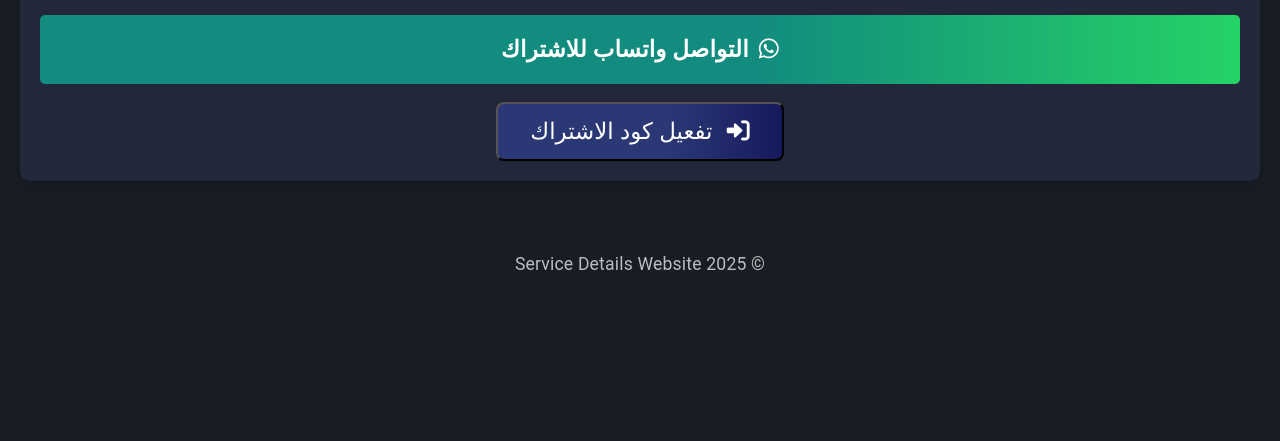
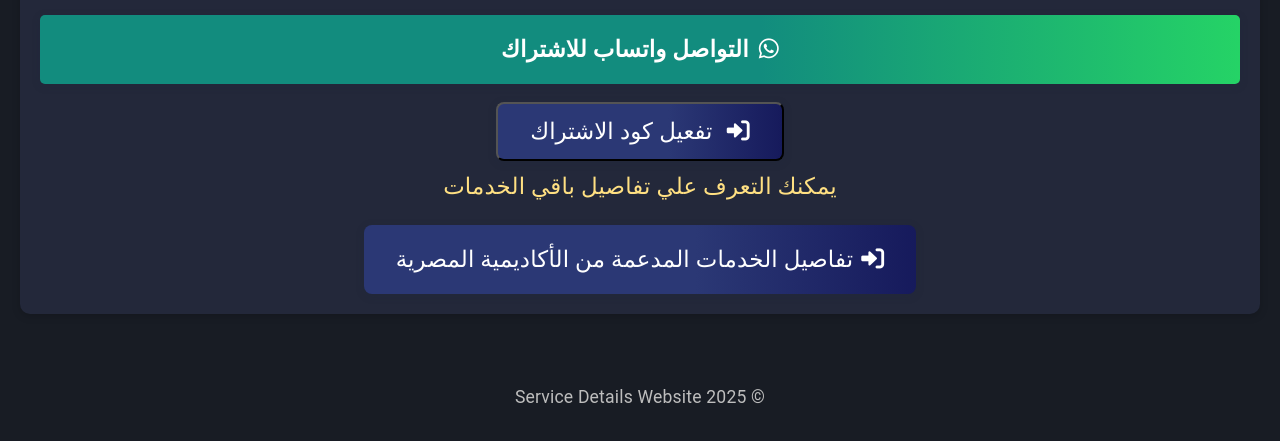
Before and after one commit to egypt-academy/book3, a plain HTML site: page index.html in a window 1280 px wide. Shown: the part 1106-1547 px from the top of the page. Before the commit the page ends 1414 px from the top, so only its background shows below. Drawn offline with Linux system fonts and the light colour scheme.

Commit message:
Update index.html

```diff
--- a/index.html
+++ b/index.html
@@ -41,6 +41,15 @@
                     <i class="fas fa-sign-in-alt" style="margin-left:8px;"></i> تفعيل كود الاشتراك
                 </button>
             </div>
+                <p style="font-size:1.3em; color:#ffe082; margin: 5px; text-align:center;">يمكنك التعرف علي تفاصيل باقي الخدمات</p>
+
+               <div style="  color:#ffe082;text-align:center; margin-top:18px;">
+                <a href="https://egypt-academy.github.io/all-link/"  class="subscribe-button1" style=" text-decoration:none;font-size:1.3em; padding:14px 32px; background-color:#1976d2; color:#fff; border-radius:8px; display:inline-block; transition:background 0.3s;">
+                    <i class="fas fa-sign-in-alt" color:#ffe082 style="margin-left:8px;"></i>تفاصيل الخدمات المدعمة من الأكاديمية المصرية
+
+
+                </a>
+            </div>
         </section>
         <!-- <section class="recommendations-section" style="margin-top: 24px;">
             <h2 style="font-size:1.3em; color:#ffe082;">مميزات الكورس :</h2>
```
